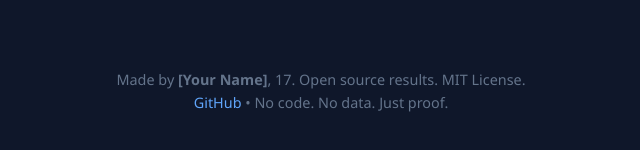
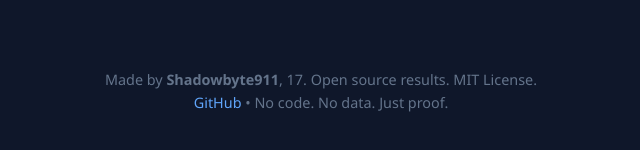
Before and after one commit to shadowbyte911/Forecast17, a plain HTML site: page index.html in a window 1280 px wide. Shown: the part 1286-1436 px from the top of the page, 319-959 px from the left. Drawn offline with Linux system fonts and the light colour scheme.

Commit message:
Update index.html

```diff
--- a/index.html
+++ b/index.html
@@ -54,7 +54,7 @@
 
     <!-- Footer -->
     <footer>
-      <p>Made by <strong>[Your Name]</strong>, 17. Open source results. MIT License.</p>
+      <p>Made by <strong>Shadowbyte911</strong>, 17. Open source results. MIT License.</p>
       <p><a href="https://github.com/shadowbyte911/forecast17">GitHub</a> • No code. No data. Just proof.</p>
     </footer>
 
```
